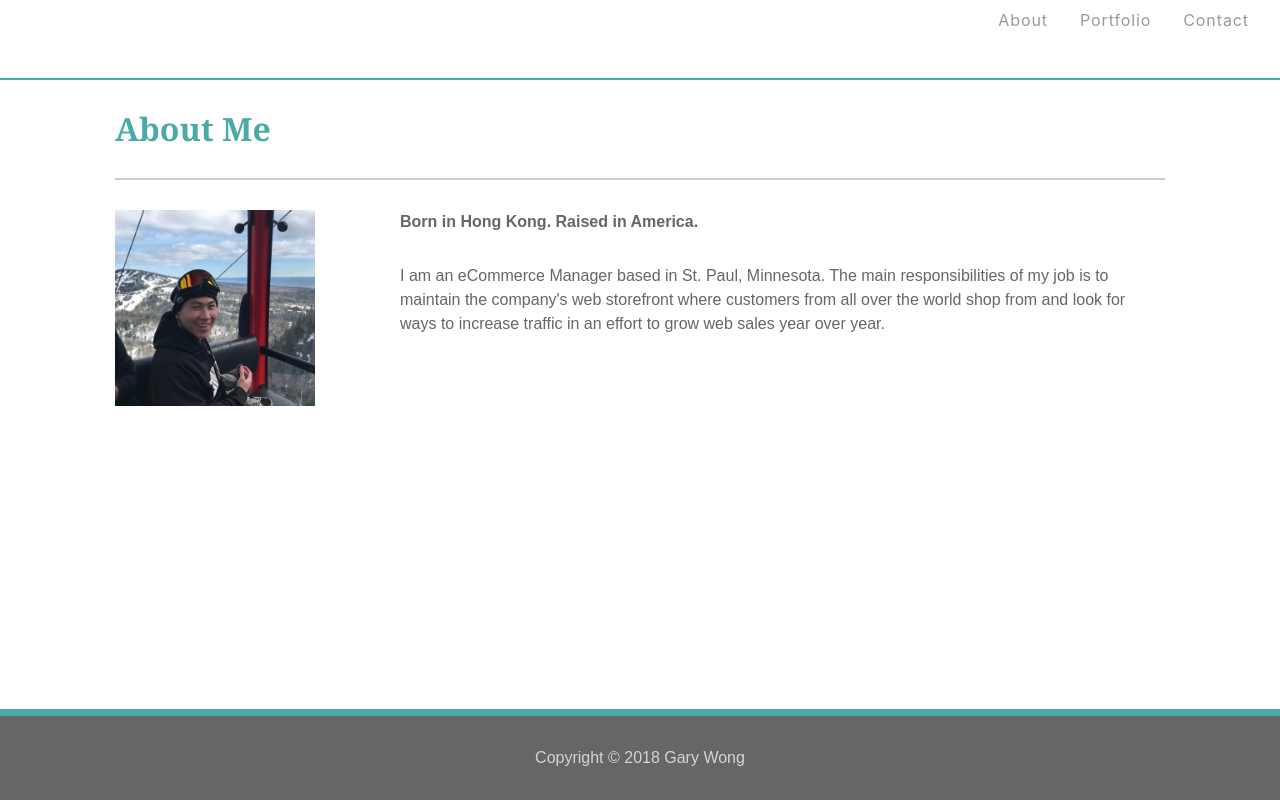
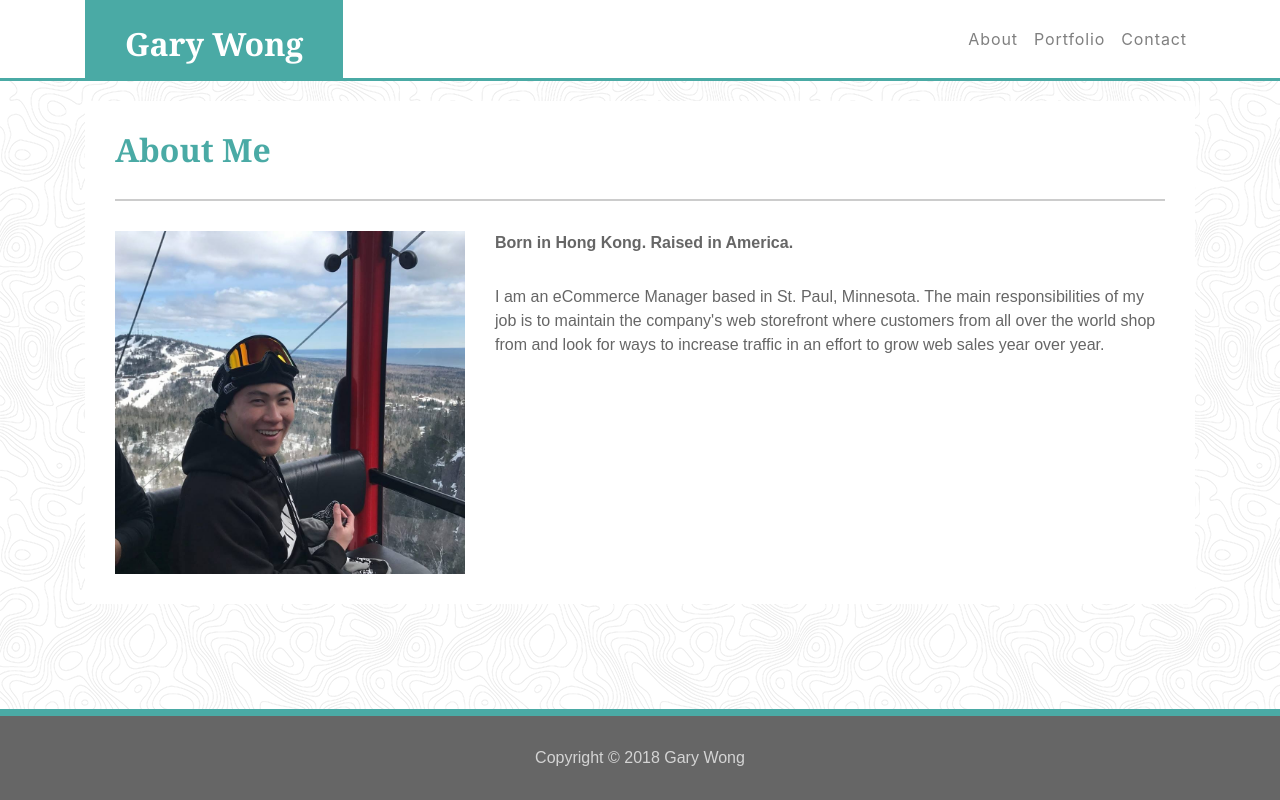
Before and after one commit to gwong369/Bootstrap-Portfolio, a plain HTML site: page index.html in a window 1280 px wide. Drawn offline with Linux system fonts and the light colour scheme; a script that the page names is missing.

Commit message:
Wednesday Commit

```diff
--- a/assets/css/custom.css
+++ b/assets/css/custom.css
@@ -2,17 +2,18 @@ body{
     margin: 0 auto;
     height: 100%;
     padding-bottom: 120px;
+    color: #fff;
 }
-header{
+/* header{
     background-color: #ffffff;
     width: 960px;
     height: 80px;
     text-align: right;
     margin: 0 auto;
     clear: both;
-}
+} */
 
-nav{
+/* nav{
     border-bottom: #4aaaa5 solid 2px;
     height: 80px;
     width: 100%;
@@ -20,8 +21,16 @@ nav{
     padding-left: 15px;
     margin-right: auto;
     margin-left: auto;
+    vertical-align: -webkit-baseline-middle;
+} */
+
+.navbar{
+    padding: 0px;
 }
 
+.bg-light {
+    background-color: #fff!important;
+}
 
 section{
     border-top: #cccccc 2px solid;
@@ -30,11 +39,18 @@ section{
     padding: 30px 0px 30px 0px;
 }
 
-h1{
+.background{
+    background-color: #fff;
+    width: 100%;
+    height: 100%;
+    margin: 20px 0px 0px 0px;
+}
+
+.navbar-brand{
     background-color: #4aaaa5;
     font-family: Georgia, 'Times New Roman', Times, serif;
     font-weight: bold;
-    color: #ffffff;
+    color: white;
     font-size: 24pt;
     padding: 20px 40px 10px 40px;
     float: left;
@@ -51,6 +67,10 @@ h2{
     padding: 30px 0px 30px 0px;
     border-bottom: #cccccc 2px solid;
     margin: 0px 30px 0px 30px;
+}
+
+.img-portfolio{
+    margin: 30px;
 }
 
 #main-bio{
@@ -85,7 +105,7 @@ h2{
     margin: 30px;
 }
 
-.img-responsive{
+#img-responsive{
     margin: 30px;
 }
 
@@ -139,7 +159,7 @@ footer{
 .nav-item{
     color: #999;
 }
-.nav-item ul li:after {
+.nav-link ul li:after {
     padding-right: 10px;
     padding-left: 10px;
     content: "|";
@@ -150,12 +170,13 @@ footer{
     text-decoration: none;
     letter-spacing: 0.90px;
 }
-.nav-item ul li:last-child:after {
+.nav-link ul li:last-child:after {
     content: " ";
     padding-right: 0px;
     padding-left: 0px;
 }
-.container{
-    background-image: url('assets/images/topography');
+
+body{
+    background-image: url('../images/topography.png');
     background-repeat: repeat;
 }
--- a/index.html
+++ b/index.html
@@ -3,17 +3,24 @@
 <head>
     <meta charset="utf-8" />
     <meta http-equiv="X-UA-Compatible" content="IE=edge">
-    <title>Page Title</title>
+    <title>Gary Wong</title>
     <meta name="viewport" content="width=device-width, initial-scale=1">
     <link rel="stylesheet" type="text/css" href="assets/css/bootstrap.min.css">
     <link rel="stylesheet" type="text/css" href="assets/css/custom.css">
     <script src="main.js"></script>
 </head>
 <body>
-    <nav>
-        <ul class="nav justify-content-end">
-            <li class="nav-item">
-                <a class="nav-link" href="index.html">About</a>
+        <nav class="navbar navbar-expand-lg navbar-light bg-light" style="border-bottom: solid 3px #4aaaa5; background-color: #fff;">
+            <div class="container">
+                <a class="navbar-brand">Gary Wong</a>
+                <button class="navbar-toggler" type="button" data-toggle="collapse" data-target="#navbarTogglerDemo02" aria-controls="navbarTogglerDemo02" aria-expanded="false" aria-label="Toggle navigation">
+                    <span class="navbar-toggler-icon"></span>
+                </button>
+
+                <div class="collapse navbar-collapse" id="navbarTogglerDemo02">
+                    <ul class="nav navbar-nav mt-2 mt-lg-0 navbar-right ml-auto">
+                    <li class="nav-item ">
+                        <a class="nav-link" href="index.html">About</span></a>
                     </li>
                     <li class="nav-item">
                         <a class="nav-link" href="portfolio.html">Portfolio</a>
@@ -22,20 +29,24 @@
                         <a class="nav-link" href="contact.html">Contact</a>
                     </li>
                     </ul>
+                </div>
+            </div>
         </nav>
     <div class="container">
+        <div class="background">
             <div class="row">
-            <div class="col-md-12">
+                <div class="col-sm-12">
                     <h2>About Me</h2>
                 </div>
             </div>
             <div class="row">
-            <div class="col-md-3">
-                <img src="assets/images/biopicture.jpg" id="img-bio" alt="Gary Wong Bio Image" width="200px" height="auto">
+                <div class="col-sm-3 col-md-3 col-lg-4">
+                    <img src="assets/images/biopicture.jpg" class="img-fluid" alt="Gary Wong Bio Image" style="margin: 30px";>
                 </div>
-            <div class="col-md-9">
+                <div class="col-sm-9 col-md-9 col-lg-8">
                     <p><strong>Born in Hong Kong. Raised in America.</strong></p>
                     <p>I am an eCommerce Manager based in St. Paul, Minnesota. The main responsibilities of my job is to maintain the company's web storefront where customers from all over the world shop from and look for ways to increase traffic in an effort to grow web sales year over year.</p>
+                </div>
             </div>
         </div>
     </div>
```
Also changed, not shown: contact.html (+16 -5 lines), portfolio.html (+22 -12 lines). Lines whose indentation alone changed are shown as unchanged.
